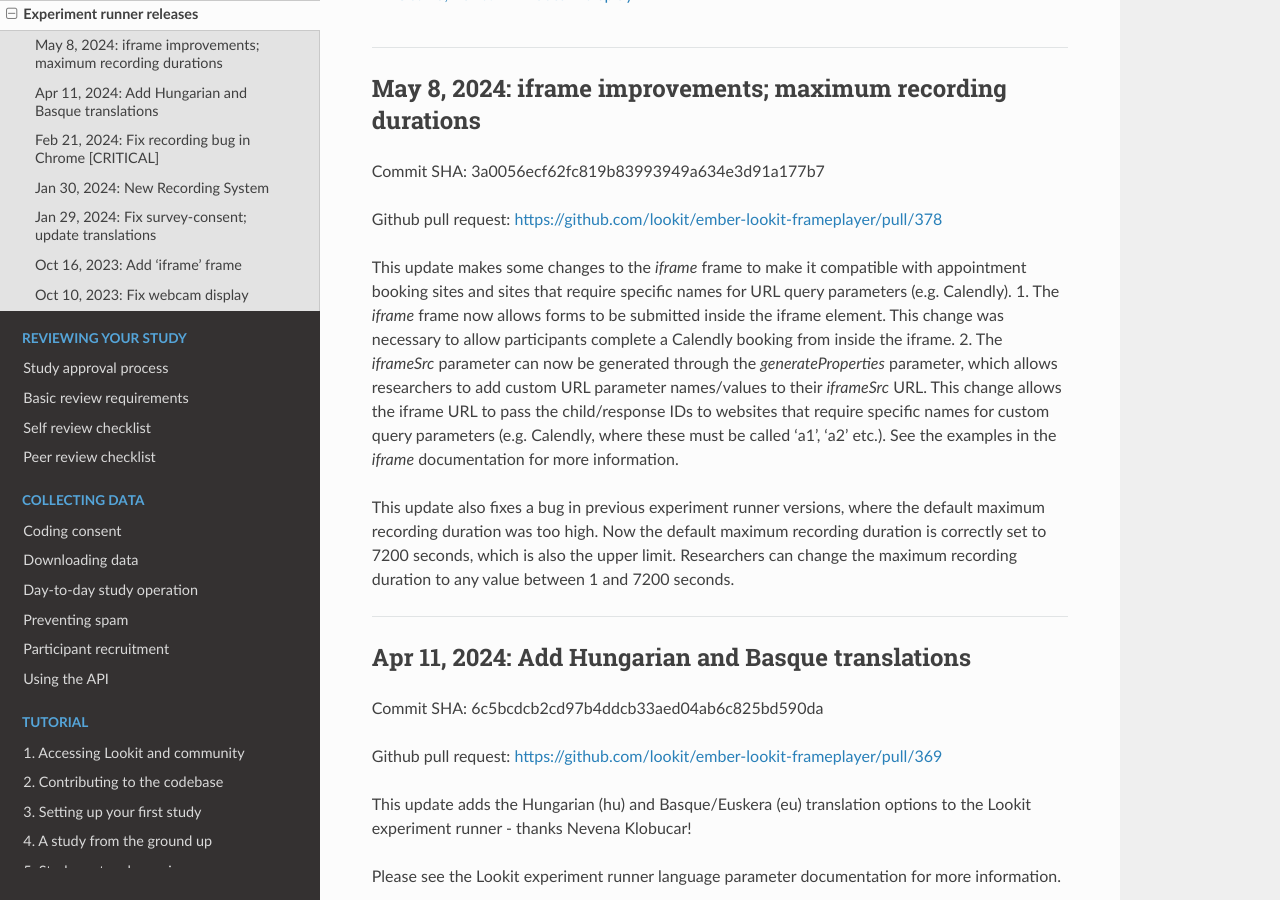
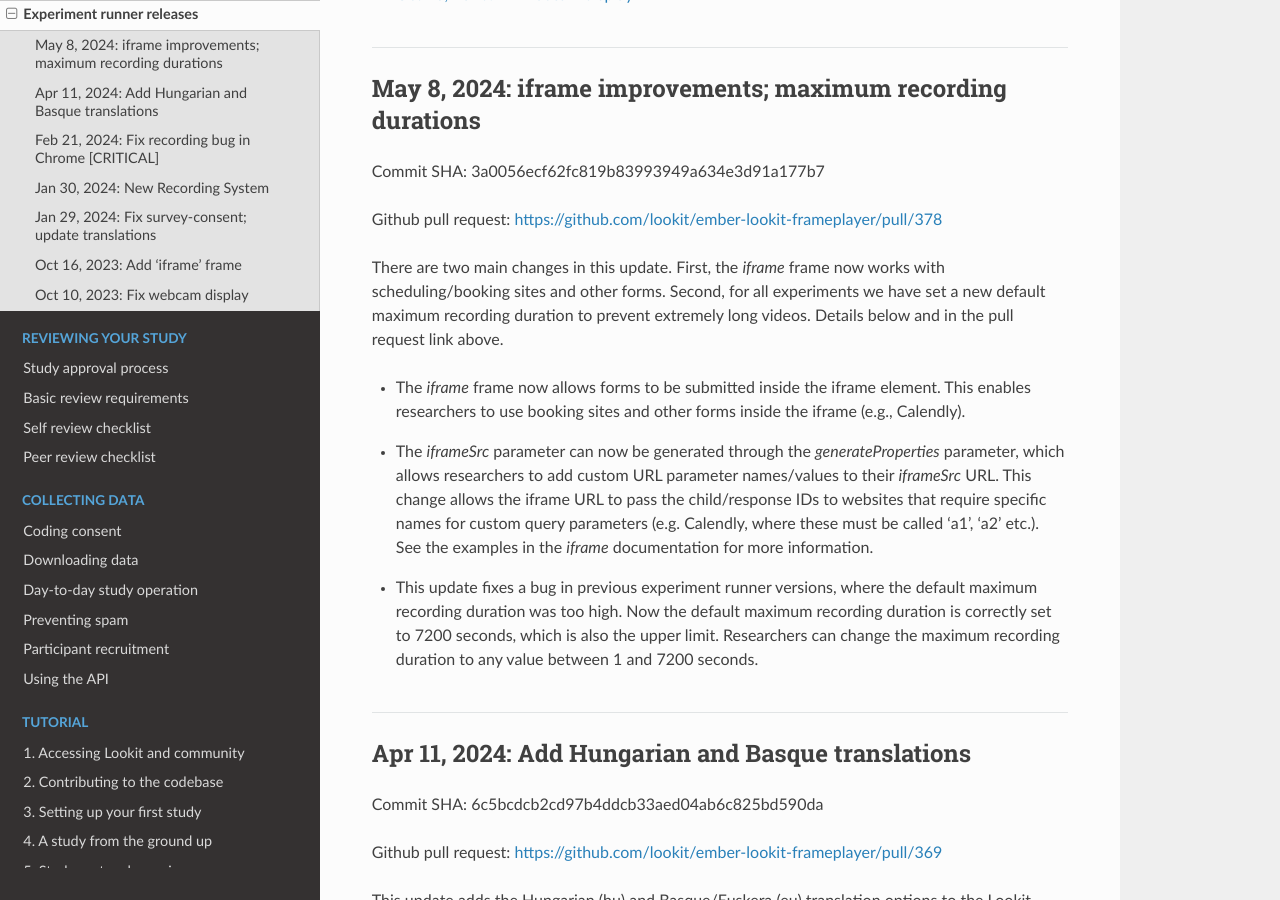
Before and after one commit to lookit/lookit-docs, a Sphinx documentation site: the page built from docs/source/researchers-runner-releases.rst, in a window 1280 px wide and 900 px high, scrolled down 637 px. Built offline with Sphinx 7.4.7 and the Read the Docs theme 2.0.0, drawn with Linux system fonts in a browser that asks for light colours.

Commit message:
edits to release notes

```diff
--- a/docs/source/researchers-runner-releases.rst
+++ b/docs/source/researchers-runner-releases.rst
@@ -20,11 +20,11 @@
 
 Github pull request: https://github.com/lookit/ember-lookit-frameplayer/pull/378
 
-This update makes some changes to the `iframe` frame to make it compatible with appointment booking sites and sites that require specific names for URL query parameters (e.g. Calendly).
-1. The `iframe` frame now allows forms to be submitted inside the iframe element. This change was necessary to allow participants complete a Calendly booking from inside the iframe.
-2. The `iframeSrc` parameter can now be generated through the `generateProperties` parameter, which allows researchers to add custom URL parameter names/values to their `iframeSrc` URL. This change allows the iframe URL to pass the child/response IDs to websites that require specific names for custom query parameters (e.g. Calendly, where these must be called 'a1', 'a2' etc.). See the examples in the `iframe` :ref:`documentation <elf:exp-lookit-iframe>` for more information.
+There are two main changes in this update. First, the `iframe` frame now works with scheduling/booking sites and other forms. Second, for all experiments we have set a new default maximum recording duration to prevent extremely long videos. Details below and in the pull request link above.
 
-This update also fixes a bug in previous experiment runner versions, where the default maximum recording duration was too high. Now the default maximum recording duration is correctly set to 7200 seconds, which is also the upper limit. Researchers can change the maximum recording duration to any value between 1 and 7200 seconds.
+* The `iframe` frame now allows forms to be submitted inside the iframe element. This enables researchers to use booking sites and other forms inside the iframe (e.g., Calendly).
+* The `iframeSrc` parameter can now be generated through the `generateProperties` parameter, which allows researchers to add custom URL parameter names/values to their `iframeSrc` URL. This change allows the iframe URL to pass the child/response IDs to websites that require specific names for custom query parameters (e.g. Calendly, where these must be called 'a1', 'a2' etc.). See the examples in the `iframe` :ref:`documentation <elf:exp-lookit-iframe>` for more information.
+* This update fixes a bug in previous experiment runner versions, where the default maximum recording duration was too high. Now the default maximum recording duration is correctly set to 7200 seconds, which is also the upper limit. Researchers can change the maximum recording duration to any value between 1 and 7200 seconds.
 
 ----
 
```
